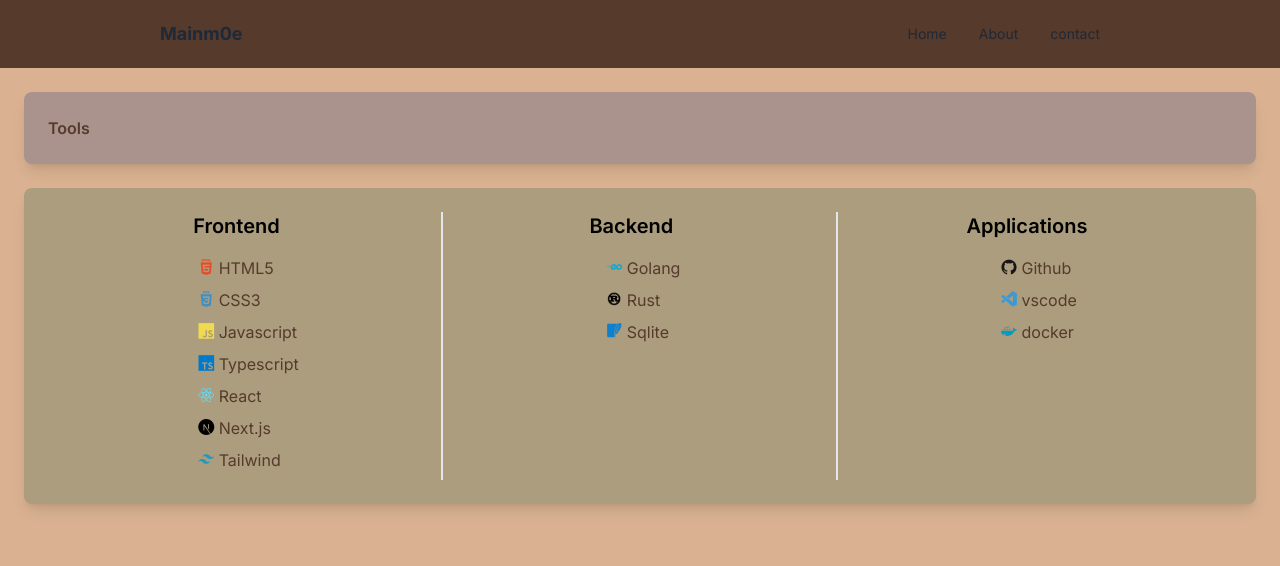
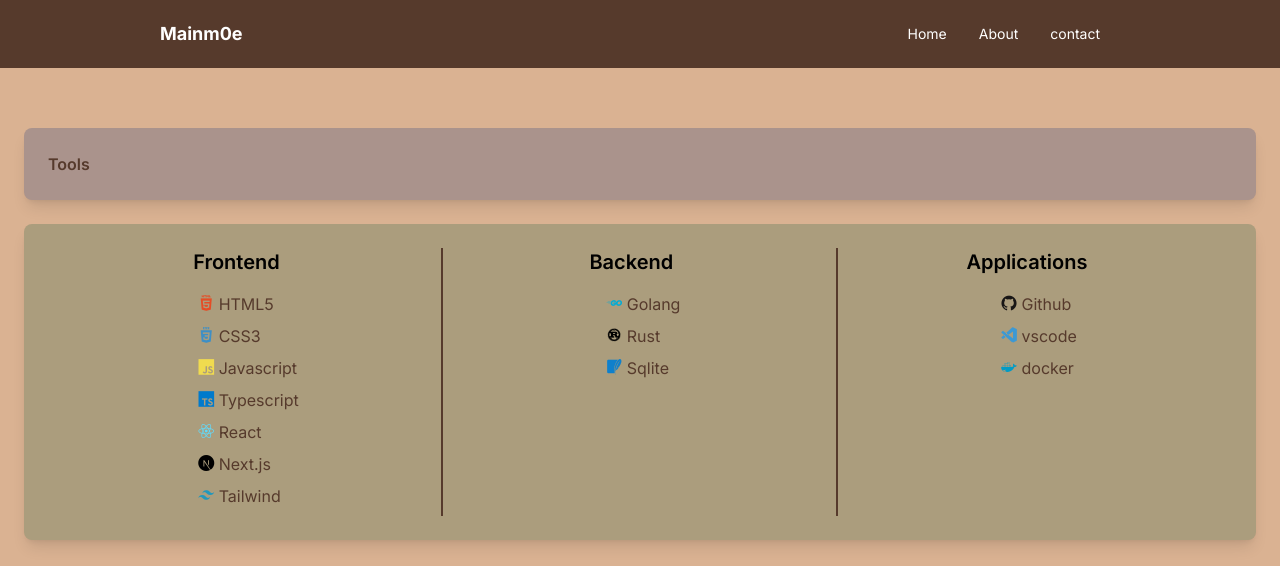
Before and after one commit to Mainm0e/mainm0e_page, a Next.js app: page /about in a window 1280 px wide. Shown: the top 566 px of the page. Built offline with nearby package versions, Linux system fonts and the light colour scheme.

Commit message:
updete fix project data and fix some navbar css

```diff
--- a/app/about/page.tsx
+++ b/app/about/page.tsx
@@ -4,7 +4,7 @@
 
 export default function About() {
   return (
-    <div className="bg-secondary p-6 flex flex-col gap-6">
+    <div className="bg-secondary p-6 flex flex-col gap-6 pt-32">
       <section id="skills" className="flex flex-col md:flex-col gap-6 md:pb-16">
       <Label label="" value="Tools" icon="fa-solid fa-screwdriver-wrench" />
       <AboutSkill />
--- a/app/contact/page.tsx
+++ b/app/contact/page.tsx
@@ -7,7 +7,7 @@
 
   /* have right side and left side, right side for some text and right side for contact form */
   return (
-    <main className="bg-secondary  flex items-center justify-center py-16 px-32">
+    <main className="bg-secondary  flex items-center justify-center  px-32 pt-32">
       <section id="contact" className="flex flex-col md:flex-col gap-6 md:pb-16">
        <div className=" bg-accent p-6 flex items-center justify-center rounded-lg shadow-lg">
       {/* Left side */}
--- a/app/layout.tsx
+++ b/app/layout.tsx
@@ -4,6 +4,7 @@
 import Navbar from '../components/header/Navbar'
 import Footer from '../components/footer/Footer'
 const inter = Inter({ subsets: ['latin'] })
+
 
 export const metadata: Metadata = {
   title: 'Mainm0e',
--- a/components/header/Navbar.tsx
+++ b/components/header/Navbar.tsx
@@ -1,23 +1,106 @@
 "use client";
 import Link from "next/link";
-import { use, useEffect ,useState} from "react";
-
-
+import { useEffect, useState } from "react";
+import AOS from "aos";
+import "aos/dist/aos.css";
 
 function Navbar() {
+  let window = globalThis.window;
+  let defaultscrollPosition = 0;
+  let defaultpath = "/";
+  if (typeof window !== "undefined") {
+    defaultscrollPosition = window.scrollY;
+    defaultpath = window.location.pathname;
+  }
+  const [scrollPosition, setScrollPosition] = useState(defaultscrollPosition);
+  const [path, setPath] = useState(defaultpath);
+
+  useEffect(() => {
+    console.log("path", path);
+    const handleScroll = () => {
+      // Get the current scroll position
+      setPath(window.location.pathname);
+      const currentPosition = window.scrollY;
+      setScrollPosition(currentPosition);
+    };
+    AOS.init({
+      duration: 800, // Animation duration in milliseconds
+      offset: 100, // Offset (in pixels) from the top of the viewport to trigger animations
+    });
+
+    // Add the scroll event listener when the component mounts
+    window.addEventListener("scroll", handleScroll);
+
+    // Remove the scroll event listener when the component unmounts
+    return () => {
+      window.removeEventListener("scroll", handleScroll);
+    };
+  }, [defaultpath]);
+
+  const stateHandler = (path:string) => {
+    defaultpath = path;
+    setPath(path);
+  };
+
+  const styleHandler = () => {
+   if (path === "/") {
+      if (scrollPosition < 500) {
+        return true ;
+      } else {
+        return false ;
+      }
+    } else {
+      return false;
+    }
+  };
 
   return (
-
-<nav className="navbar bg-primary md:px-40">
+    <>
+    {(path === "/") ? (
+      <nav
+      className="navbar bg-primary md:px-40 fixed top-0 z-20 left-0 right-0"
+      style={{
+        backgroundColor: `rgba(86,58,44, ${styleHandler() ? 0.1 : 1})`,
+        transition: "background-color 0.5s ease",
+      }}
+      data-aos="fade-down"
+      data-aos-duration="800"
+      data-aos-offset="0"
+    >
       <div className="flex-1">
-    <span className="text-lg font-bold md:py-0 py-4">Mainm0e</span>
+        <span className="text-lg text-text-primary font-bold md:py-0 py-4">
+          Mainm0e
+        </span>
       </div>
       <div className="flex-none">
         <ul className="menu menu-horizontal px-1">
-      <li><Link href={"/"}className="hover:bg-primary">Home</Link></li>
-      <li><Link href={"/about"}>About</Link></li>
-      <li><Link href={"/contact"}>contact</Link></li>
-
+          <li>
+            <Link
+              href={"/"}
+              className="text-text-primary rounded-none hover:bg-primary hover:text-text-hover"
+              onClick={() => stateHandler('/')}
+            >
+              Home
+            </Link>
+          </li>
+          <li>
+            <Link
+              href={"/about"}
+              className="text-text-primary rounded-none hover:bg-primary hover:text-text-hover"
+              onClick={() => stateHandler('/about')}
+            >
+              About
+            </Link>
+          </li>
+          <li>
+            <Link
+              href={"/contact"}
+              className="text-text-primary rounded-none hover:bg-primary hover:text-text-hover"
+              onClick={() => stateHandler('/contact')}
+            >
+              contact
+            </Link>
+          </li>
 
           {/*  <li>
       <details>
@@ -33,6 +116,69 @@
         </ul>
       </div>
     </nav>
+    ): (
+      <nav
+        className="navbar bg-primary md:px-40 fixed top-0 z-20 left-0 right-0"
+        style={{
+          backgroundColor: `rgba(86,58,44,1)`,
+          transition: "background-color 0.5s ease",
+        }}
+        data-aos="fade-down"
+        data-aos-duration="800"
+        data-aos-offset="0"
+      >
+        <div className="flex-1">
+          <span className="text-lg text-text-primary font-bold md:py-0 py-4">
+            Mainm0e
+          </span>
+        </div>
+        <div className="flex-none">
+          <ul className="menu menu-horizontal px-1">
+            <li>
+              <Link
+                href={"/"}
+                className="text-text-primary rounded-none hover:bg-primary hover:text-text-hover"
+                onClick={() => stateHandler('/')}
+              >
+                Home
+              </Link>
+            </li>
+            <li>
+              <Link
+                href={"/about"}
+                className="text-text-primary rounded-none hover:bg-primary hover:text-text-hover"
+                onClick={() => stateHandler('/about')}
+              >
+                About
+              </Link>
+            </li>
+            <li>
+              <Link
+                href={"/contact"}
+                className="text-text-primary rounded-none hover:bg-primary hover:text-text-hover"
+                onClick={() => stateHandler('/contact')}
+              >
+                contact
+              </Link>
+            </li>
+
+            {/*  <li>
+        <details>
+          <summary>
+            Parent
+          </summary>
+          <ul className="p-2 bg-base-100">
+            <li><a>Link 1</a></li>
+            <li><a>Link 2</a></li>
+          </ul>
+        </details>
+      </li> */}
+          </ul>
+        </div>
+      </nav>
+    )
+    }
+    </>
   );
 }
 
--- a/components/section/AboutProject.tsx
+++ b/components/section/AboutProject.tsx
@@ -1,6 +1,7 @@
 "use client"
 import React, { useState } from "react";
 import { useEffect } from "react";
+import Image from "next/image";
 
 interface Project {
     name: string;
@@ -50,8 +51,8 @@
     ) : (
         <div className="flex flex-row flex-wrap justify-center gap-5">
         {data.web_applications.map((project, index) => (
-            <div className="card w-96 bg-base-100 shadow-xl">
-                <figure>
+            <div className="card w-96 bg-neutral shadow-xl">
+                <figure >
                 <img
                     src={project.image}
                     alt={project.name}
--- a/components/section/AboutSkill.tsx
+++ b/components/section/AboutSkill.tsx
@@ -49,7 +49,7 @@
       ) : (
         <div className="flex flex-col md:flex-row">
           {/* Frontend Skills (Right Side) */}
-          <div className="md:w-1/2 md:pr-4 flex flex-col items-center md:border-r-2">
+          <div className="md:w-1/2 md:pr-4 flex flex-col items-center md:border-r-2 border-text-neutral">
             <h2 className="text-xl font-semibold text-text-label mb-4">
               Frontend <i className="fa-solid fa-laptop-code fa-flip fa-gl"></i>
             </h2>
@@ -62,7 +62,7 @@
             </ul>
           </div>
           {/* Backend Skills (midle Side) */}
-          <div className="md:w-1/2 md:pr-4 flex flex-col items-center md:border-r-2 max-sm:border-t-2 max-sm:pt-5">
+          <div className="md:w-1/2 md:pr-4 flex flex-col items-center md:border-r-2 max-sm:border-t-2 max-sm:pt-5 border-text-neutral">
            <h2 className="text-xl font-semibold text-text-label mb-4">
               Backend <i className="fa-solid fa-gears fa-beat fa-gl"></i>
             </h2>
@@ -75,7 +75,7 @@
             </ul>
           </div>
           {/* Applications Skills (left Side) */}
-          <div className="md:w-1/2 md:pr-4 flex flex-col items-center max-sm:border-t-2 max-sm:pt-5">
+          <div className="md:w-1/2 md:pr-4 flex flex-col items-center max-sm:border-t-2 max-sm:pt-5 border-text-neutral">
            <h2 className="text-xl font-semibold text-text-label mb-4">
             Applications <i className="fa-solid fa-wand-magic-sparkles fa-shake"></i>
             </h2>
--- a/package.json
+++ b/package.json
@@ -12,6 +12,7 @@
     "@types/node": "20.6.5",
     "@types/react": "18.2.22",
     "@types/react-dom": "18.2.7",
+    "aos": "^3.0.0-beta.6",
     "autoprefixer": "10.4.16",
     "eslint": "8.50.0",
     "eslint-config-next": "13.5.2",
@@ -23,6 +24,7 @@
     "typescript": "5.2.2"
   },
   "devDependencies": {
+    "@types/aos": "^3.0.5",
     "daisyui": "^3.7.7"
   }
 }
--- a/public/data/projects.json
+++ b/public/data/projects.json
@@ -4,7 +4,7 @@
         "description": "test_project_description",
         "url": "http://test_project.com",
         "tools": ["html", "css", "js"],
-        "image": "test_project.png",
+        "image": "./images/test_my.png",
         "release_date": "2018-01-01",
         "status": "active"
     }, {
@@ -12,7 +12,7 @@
         "description": "test_project_description",
         "url": "http://test_project.com",
         "tools": ["html", "css", "js"],
-        "image": "test_project.png",
+        "image": "./images/test_my.png",
         "release_date": "2018-01-01",
         "status": "active"
     }, {
@@ -20,7 +20,7 @@
         "description": "test_project_description",
         "url": "http://test_project.com",
         "tools": ["html", "css", "js"],
-        "image": "test_project.png",
+        "image": "./images/test_my.png",
         "release_date": "2018-01-01",
         "status": "active"
     }]
--- a/tailwind.config.ts
+++ b/tailwind.config.ts
@@ -28,6 +28,7 @@
         "text-primary": "#FFF",
         "text-secondary": "#000",
         "text-label": "#000",
+        "text-hover": "#FFF",
         "text-neutral": "#563A2C",
 
       },
```
Also changed, not shown: 1 other file (tests, documents, lock files or other folders). Lines whose indentation alone changed are shown as unchanged.
